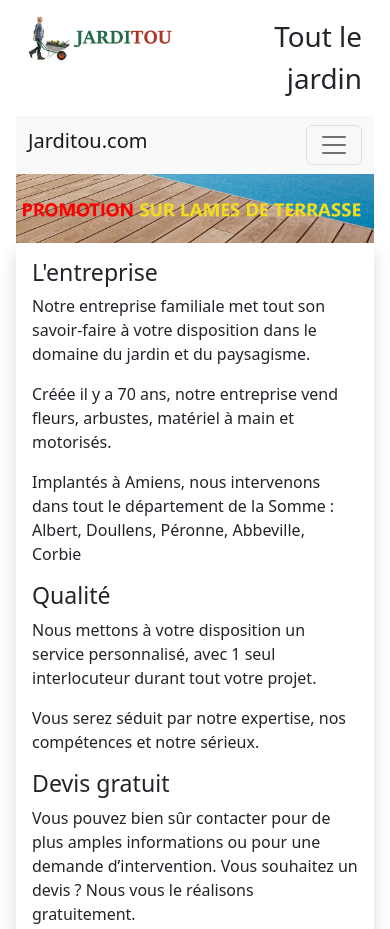
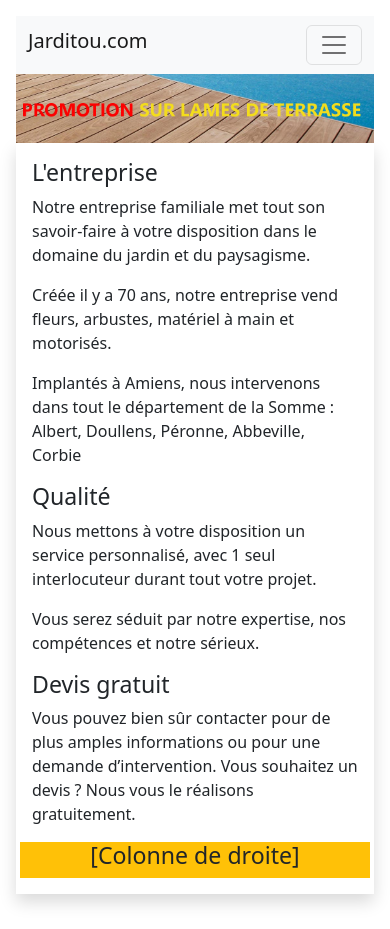
Before and after one commit to Dairalir/Jarditou_bootstrap, a plain HTML site: page index.html in a window 390 px wide. Shown: the top 929 px of the page. Drawn offline with nearby package versions, Linux system fonts and the light colour scheme.

Commit message:
modif responsiv header

```diff
--- a/index.html
+++ b/index.html
@@ -8,11 +8,11 @@
     <link href="https://cdn.jsdelivr.net/npm/bootstrap@5.2.0-beta1/dist/css/bootstrap.min.css" rel="stylesheet" integrity="sha384-0evHe/X+R7YkIZDRvuzKMRqM+OrBnVFBL6DOitfPri4tjfHxaWutUpFmBp4vmVor" crossorigin="anonymous">
   </head>
   <body class="m-3">
-    <header>
+    <header class="d-none d-sm-block">
       <div class="container-fluid">
-        <div class="row">
-          <div class="col">
-            <img src="src/img/jarditou_logo.jpg" alt="Logo Jarditou" title="Logo Jarditou" width="150px">
+        <div class="row align-items-center">
+          <div class="col-2">
+            <img src="src/img/jarditou_logo.jpg" alt="Logo Jarditou" title="Logo Jarditou" width="200px">
           </div>
           <div class="col">
             <p class="fs-1 text-end">Tout le jardin</p>
@@ -45,8 +45,8 @@
           </div>
         </div>
       </nav>
-    <div>
-      <img src="src/img/promotion.jpg" alt="Promotion sur les lames de terrasse" title="Promotion sur les lames de terrasse" width="100%">
+    <div class="col-12">
+      <img src="src/img/promotion.jpg" alt="Promotion sur les lames de terrasse" title="Promotion sur les lames de terrasse" class="img-fluid w-100">
     </div>
     <section>
       <div class="container-fluid shadow p-3 mb-5 bg-body">
```
Also changed, not shown: contact.html (+5 -5 lines), tableau.html (+5 -5 lines).
